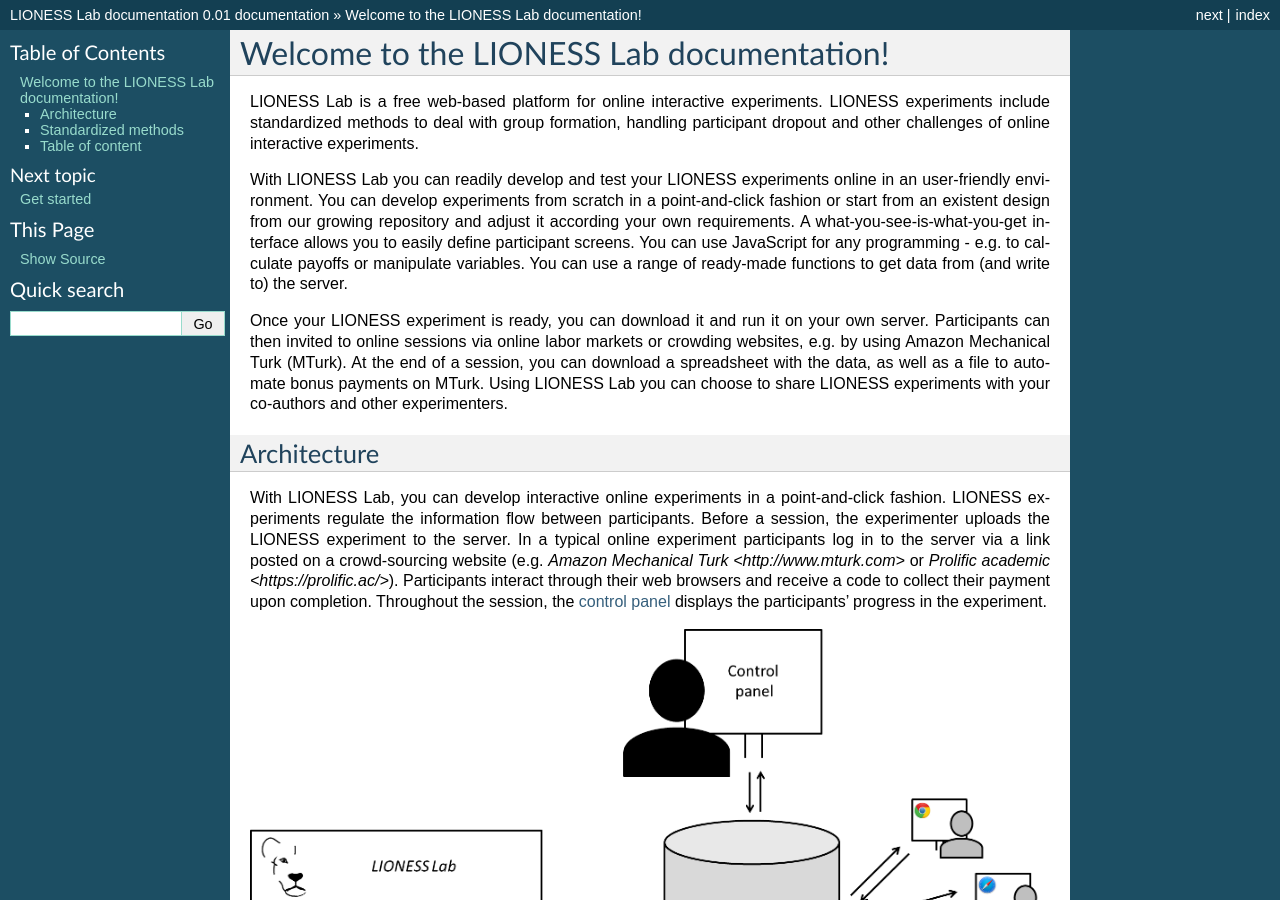
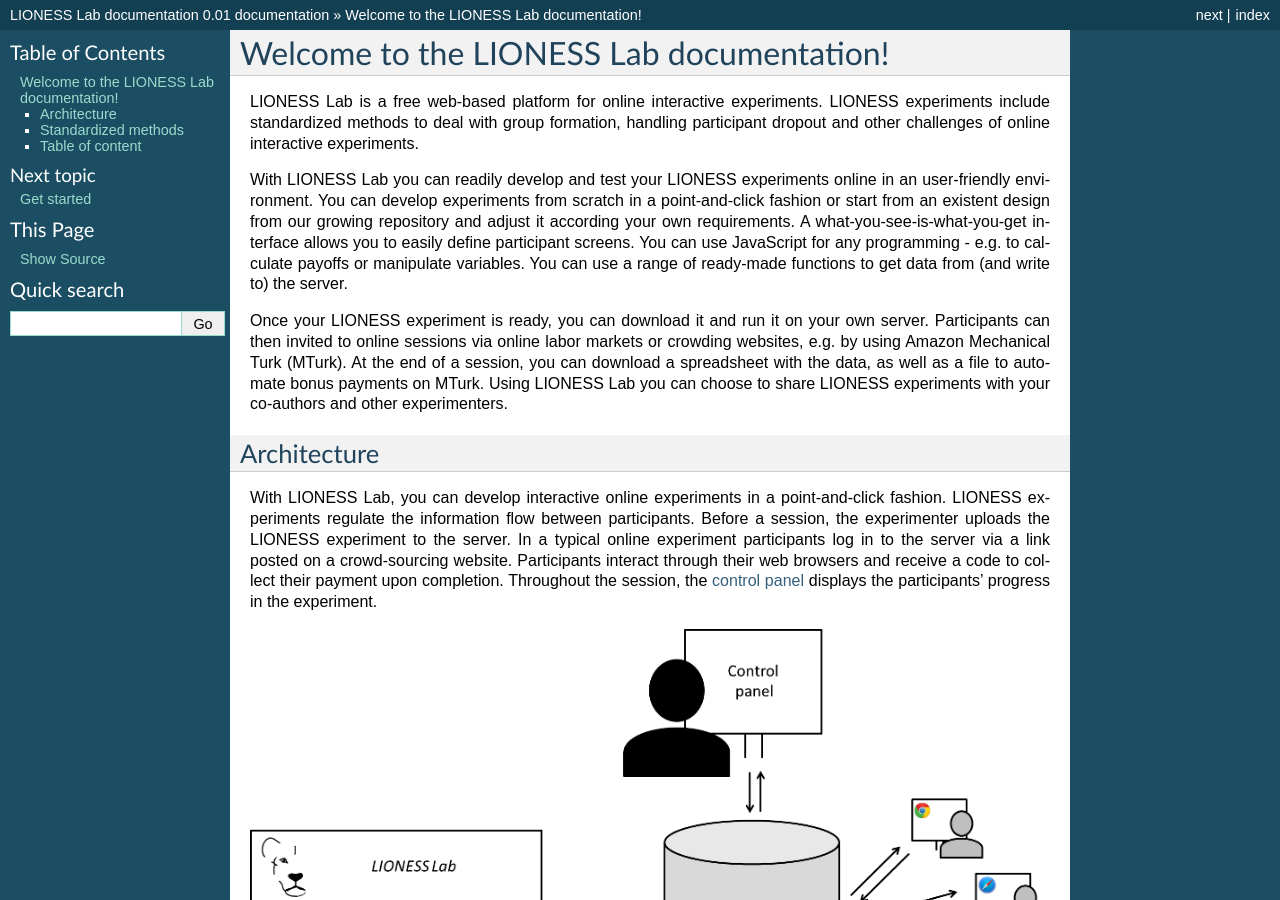
Before and after one commit to marcusgia2505/LIONESS_doc, a Sphinx documentation site: the page built from docs/index.rst, in a window 1280 px wide and 900 px high. Built offline with Sphinx 7.4.7, drawn with Linux system fonts in a browser that asks for light colours.

Commit message:
Update index.rst

```diff
--- a/docs/index.rst
+++ b/docs/index.rst
@@ -17,9 +17,9 @@
 
 
 Architecture
-=================
+==========================
 
-With LIONESS Lab, you can develop interactive online experiments in a point-and-click fashion. LIONESS experiments regulate the information flow between participants. Before a session, the experimenter uploads the LIONESS experiment to the server. In a typical online experiment participants log in to the server via a link posted on a crowd-sourcing website (e.g. `Amazon Mechanical Turk <http://www.mturk.com>` or `Prolific academic <https://prolific.ac/>`). Participants interact through their web browsers and receive a code to collect their payment upon completion. Throughout the session, the :ref:`control panel <control_panel>` displays the participants' progress in the experiment.
+With LIONESS Lab, you can develop interactive online experiments in a point-and-click fashion. LIONESS experiments regulate the information flow between participants. Before a session, the experimenter uploads the LIONESS experiment to the server. In a typical online experiment participants log in to the server via a link posted on a crowd-sourcing website. Participants interact through their web browsers and receive a code to collect their payment upon completion. Throughout the session, the :ref:`control panel <control_panel>` displays the participants' progress in the experiment.
 
 .. image:: _static/Technicalflow.png
    :alt:  600px
@@ -28,7 +28,7 @@
 
 
 Standardized methods
-=======================
+==========================
 
 LIONESS experiments provide a set of standarized methods for group formation, attrition and other challenges of interactive online experiments. This is extensively discussed in a `this <https://link.springer.com/article/10.1007/s10683-017-9527-2>`__ paper by Arechar et al.
 
```
